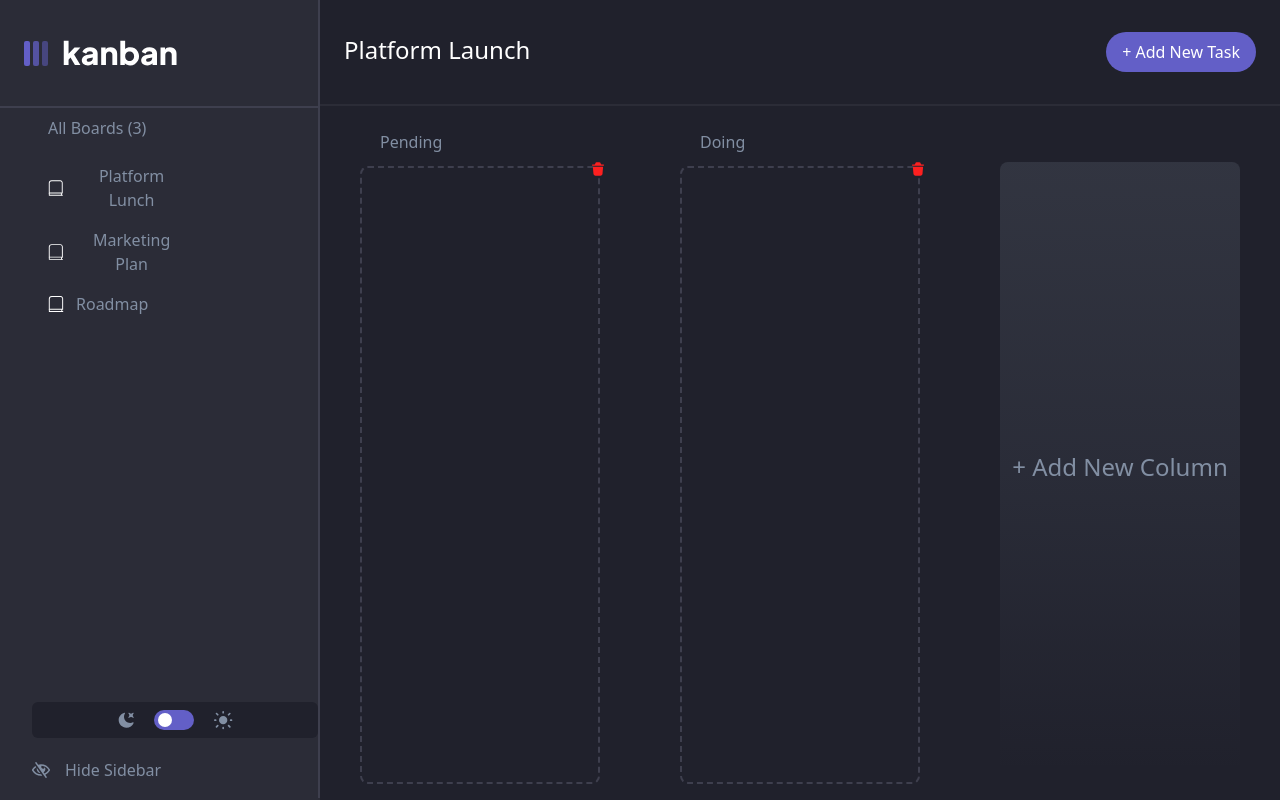
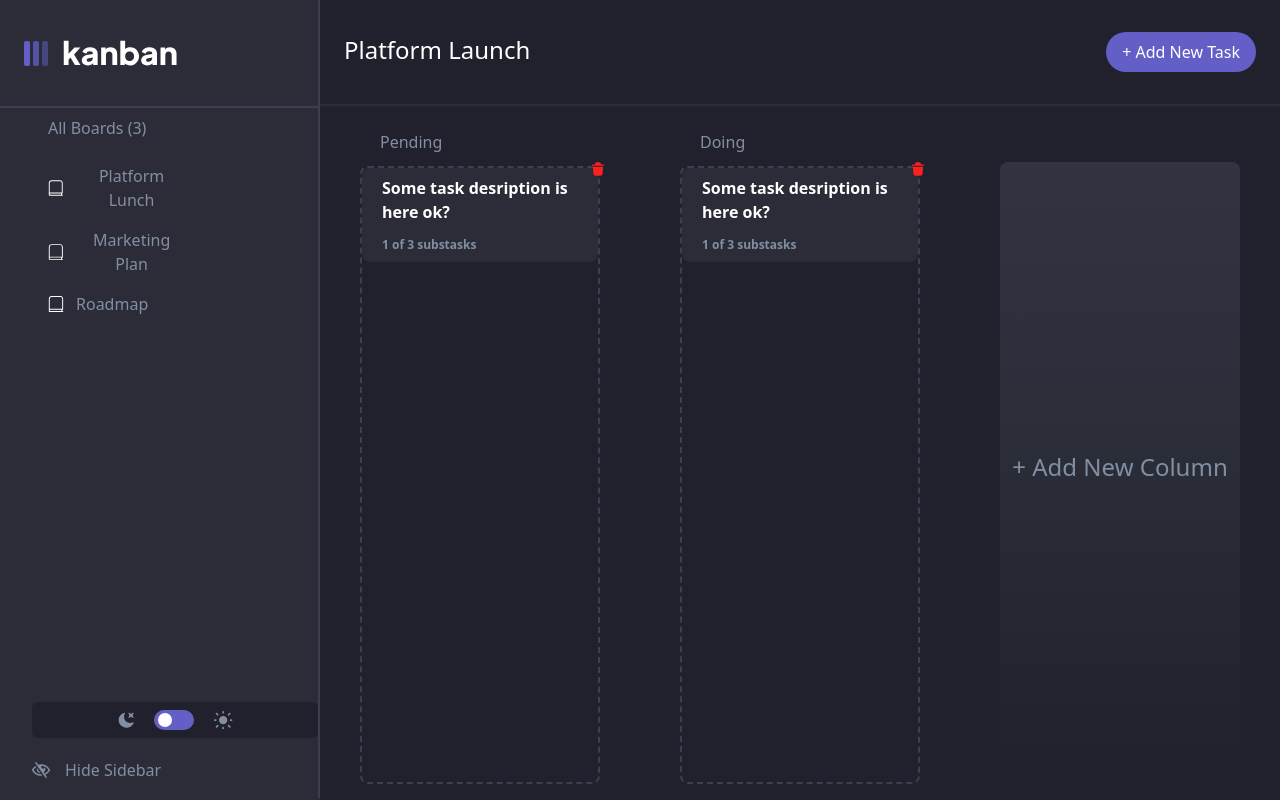
Before and after one commit to samiUllah1526/kanban-board, a React (Vite) app: page / in a window 1280 px wide. Built offline with nearby package versions, Linux system fonts and the light colour scheme.

Commit message:
place card inside columns

```diff
--- a/src/components/card/Card.tsx
+++ b/src/components/card/Card.tsx
@@ -54,7 +54,7 @@ export const Card = () => {
 
     return (
         <>
-            <div className='px-5 py-2 rounded-lg bg-color-main w-1/4 hover:opacity-50 hover:cursor-grab'>
+            <div className='px-5 py-2 rounded-lg bg-color-main w-full hover:opacity-50 hover:cursor-grab'>
                 <p className='text-white text-medium font-bold'>{card.description}</p>
                 <p className='mt-3 text-small font-bold text-custom-grey-600'>{completed} of {card.subtasks.length} substasks</p>
             </div>
--- a/src/components/column/Column.tsx
+++ b/src/components/column/Column.tsx
@@ -20,10 +20,11 @@ type PropsType = {
     label: string
     id: number
     deleteCol: (id: number) => void
+    children: JSX.Element | JSX.Element[]
 }
 
 
-export const Column = ({ label, id, deleteCol }: PropsType ) => {
+export const Column = ({ children, label, id, deleteCol }: PropsType) => {
     return (
         <main className='w-80 flex flex-col h-full py-6 px-10'>
             <div className='flex items-center'>
@@ -31,7 +32,9 @@ export const Column = ({ label, id, deleteCol }: PropsType ) => {
                 <p className='text-custom-grey-600 ml-2'>{label}</p>
             </div>
             <div className='h-full relative'>
-                <div className='mt-3 flex flex-col h-full border-2 max-w-xs border-dashed border-color-border rounded-lg text-white'></div>
+                <div className='mt-3 flex flex-col h-full border-2 max-w-xs border-dashed border-color-border rounded-lg text-white'>
+                    {children}
+                </div>
                 <div onClick={() => deleteCol(id)} className='cursor-pointer absolute top-2 -right-1'><TrashBinSvg /></div>
             </div>
         </main>
--- a/src/components/index.ts
+++ b/src/components/index.ts
@@ -1,5 +1,4 @@
 // import Header from "./Header";
-import HideSideBarBtn from "./sidebar/HideSideBarBtn";
 import Layout from "./Layout";
 
 
--- a/src/pages/index.tsx
+++ b/src/pages/index.tsx
@@ -11,7 +11,7 @@ const COLUMNS = [
 
 const Main = () => {
   const [cols, setCols] = useState(COLUMNS)
-  const addCol = (newCol: any) => setCols(cols => [ ...cols, newCol])
+  const addCol = (newCol: any) => setCols(cols => [...cols, newCol])
   const deleteCol = (id: number) => setCols(cols => cols.filter(col => col.id !== id))
 
 
@@ -19,7 +19,11 @@ const Main = () => {
     <div className='flex h-[calc(100vh-110px)]'>
       {
         cols.map(col => {
-          return <Column  key={col.id}  id={col.id} label={col.label} deleteCol={deleteCol}/>
+          return (
+            <Column key={col.id} id={col.id} label={col.label} deleteCol={deleteCol}>
+              <Card />
+            </Column>
+          )
         })
       }
       <AddColumnBtn addCol={addCol} label={'+ Add New Column'} />
```
